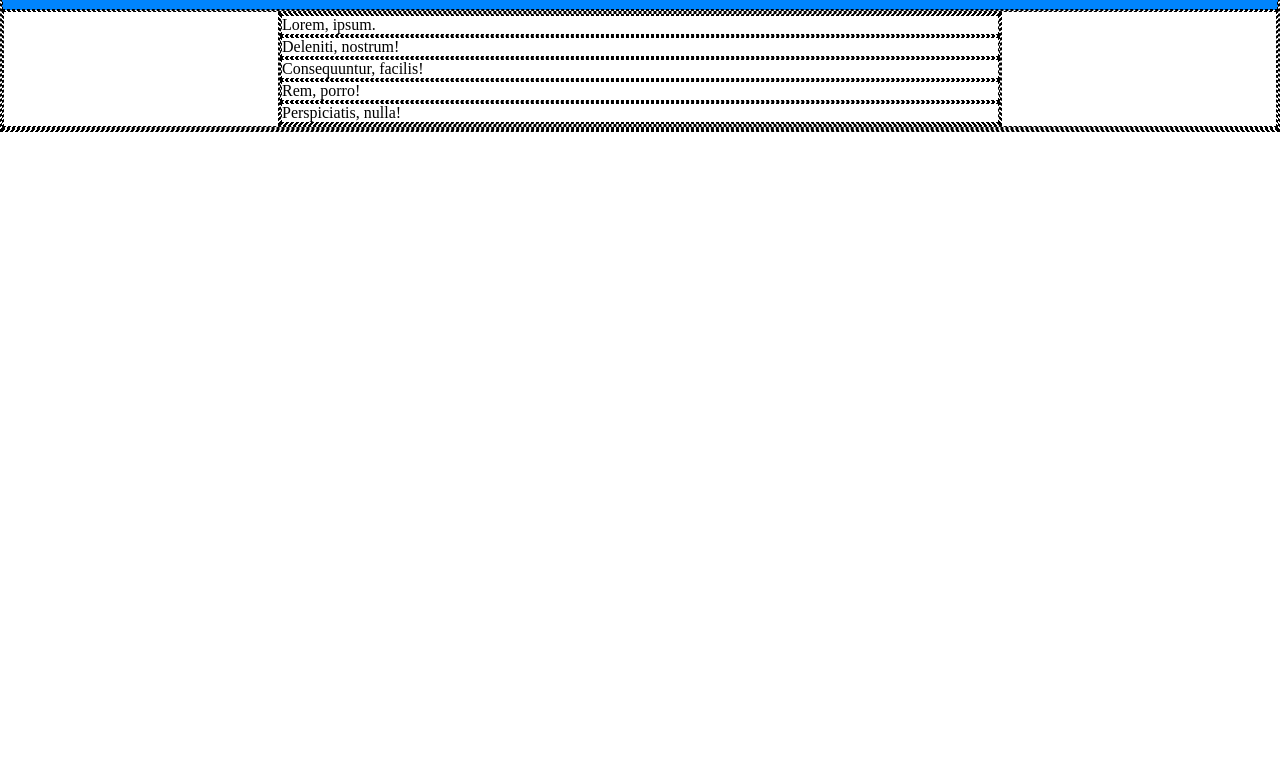
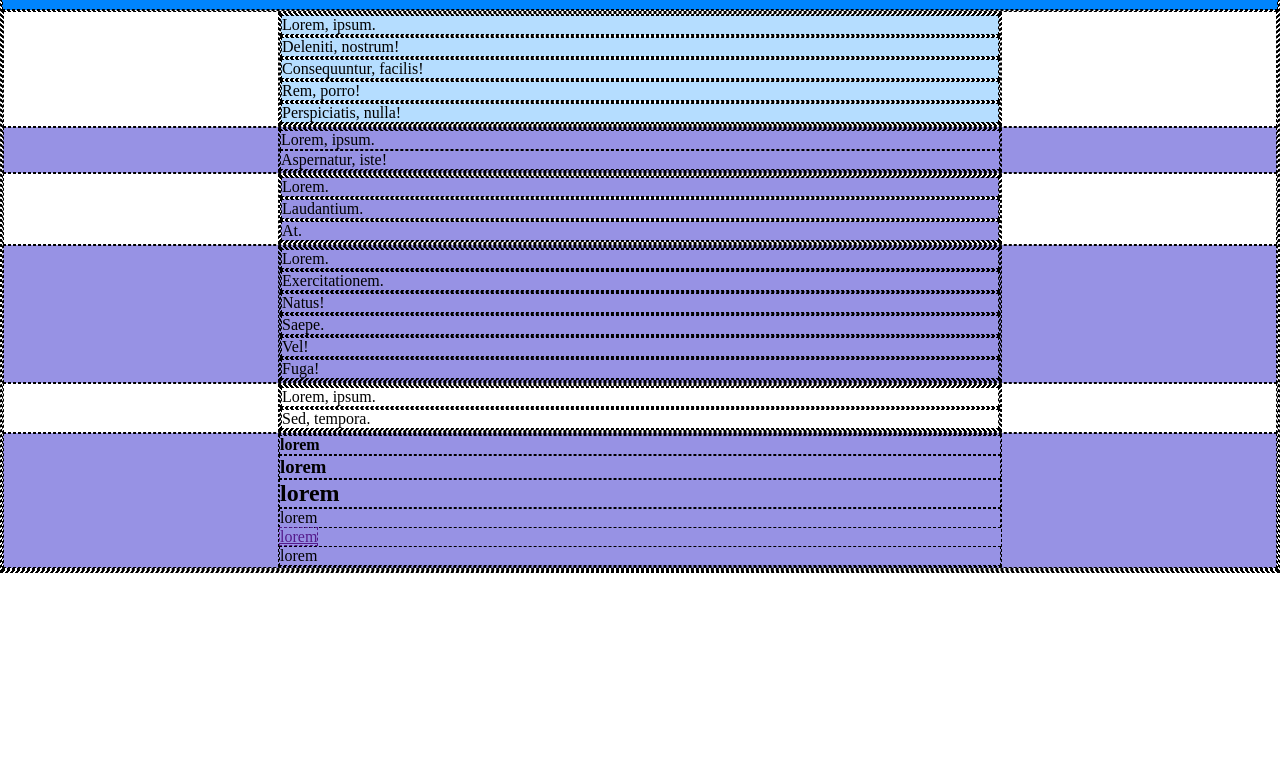
Before and after one commit to Nico-Serra/htmlcss-responsive-layout, a plain HTML site: page index.html in a window 1280 px wide. Shown: the part 42-800 px from the top of the page. Drawn offline with Linux system fonts and the light colour scheme.

Commit message:
add main structure

```diff
--- a/assets/css/style.css
+++ b/assets/css/style.css
@@ -12,6 +12,7 @@
     --resp-dark: rgba(51, 51, 51, 1);
     --resp-light:rgba(255, 255, 255, 1);
     --resp-accent:rgba(253, 193, 95, 1);
+    --resp-lighter:rgba(181, 221, 255, 1);
 }
 
 /* #region Debug */
@@ -41,6 +42,10 @@
         width: 100%;
     }
 
+    .card{
+
+    }
+
 /* #endregion Utilities */
 
 /* #region Header */
@@ -59,6 +64,18 @@ nav{
 
 /* #region main */
 
+    #plan ,#benefits , #start{
+        background-color: var(--resp-primary);
+    }
+
+    #demo .card{
+        background-color: var(--resp-lighter);
+    }
+
+    #testimonials .card{
+        background-color: var(--resp-primary);
+    }
+
 /* #endregion main */
 
 /* #region footer */
--- a/index.html
+++ b/index.html
@@ -43,6 +43,80 @@
             </div>
         </section>
 
+        <section id="plan">
+            <div class="container">
+                <div class="row">
+                    <div class="col-12">Lorem, ipsum.</div>
+                    <div class="col-12">Aspernatur, iste!</div>
+                </div>
+            </div>
+        </section>
+
+        <section id="testimonials">
+            <div class="container">
+                <div class="row">
+                    <div class="col-12">
+                        <div class="card">Lorem.</div>
+                    </div>
+                    <div class="col-12">
+                        <div class="card">Laudantium.</div>
+                    </div>
+                    <div class="col-12">
+                        <div class="card">At.</div>
+                    </div>
+                </div>
+            </div>
+        </section>
+
+        <section id="benefits">
+            <div class="container">
+                <div class="row">
+                    <div class="col-12">
+                        <div class="card">Lorem.</div>
+                    </div>
+                    <div class="col-12">
+                        <div class="card">Exercitationem.</div>
+                    </div>
+                    <div class="col-12">
+                        <div class="card">Natus!</div>
+                    </div>
+                    <div class="col-12">
+                        <div class="card">Saepe.</div>
+                    </div>
+                    <div class="col-12">
+                        <div class="card">Vel!</div>
+                    </div>
+                    <div class="col-12">
+                        <div class="card">Fuga!</div>
+                    </div>
+                </div>
+            </div>
+        </section>
+
+        <section id="about">
+            <div class="container">
+                <div class="row">
+                    <div class="col-12">
+                        <div class="text">Lorem, ipsum.</div>
+                    </div>
+                    <div class="col-12">
+                        <div class="text">Sed, tempora.</div>
+                    </div>
+                </div>
+            </div>
+        </section>
+
+        <section id="start">
+            <div class="container">
+                <h4>lorem</h4>
+                <h3>lorem</h3>
+                <h2>lorem</h2>
+                <p>lorem</p>
+                <a href="">lorem</a>
+                <p>lorem</p>
+            </div>
+        </section>
+
     </main>
     <!-- /#site_main -->
 
```
